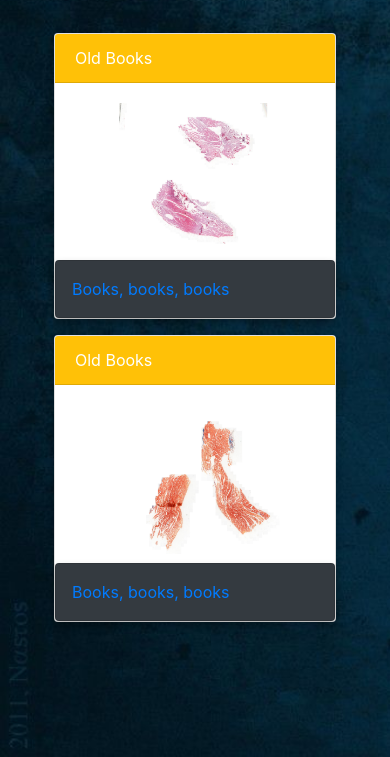
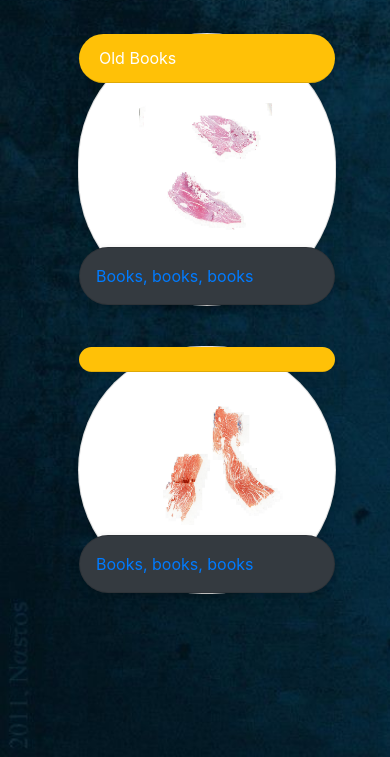
Before and after one commit to MityaChang/FYP-Histology, a PHP site: page /MainHomePage.html in a window 390 px wide. Shown: the part 87-844 px from the top of the page. Run offline with PHP 8.4, Linux system fonts and the light colour scheme.

```diff
--- a/MainHomePage.html
+++ b/MainHomePage.html
@@ -78,7 +78,8 @@
         <div class="container">
             <div class="col-12" >
                 <div class="row ">
-              <div class="card text-white mb-3 mt-4" style="max-width: 18rem;">
+
+                    <div class="card text-white mb-3 mt-4 ml-4" style="max-width: 18rem;">
                         <div class="card-header bg-warning">Old Books</div>
                         <div class="card-body">
                             <img src="img/1M18_0.5x.jpg" class ="round-circle" id="cardImage" alt=""/>
@@ -87,8 +88,9 @@
                             <p class="text-primary m-3">Books, books, books</p>
                         </div>
                     </div>
-                 <div class="card text-white mb-3" style="max-width: 18rem;">
-                <div class="card-header bg-warning">Old Books</div>
+                    <div class="card text-white mb-3 mt-4 ml-4" style="max-width: 18rem;">
+                        <div class="card-header bg-warning"></div>
+
                         <div class="card-body">
                             <img src="img/1M23_0.9x.jpg" class ="round-circle" id="cardImage" alt=""/>
                         </div>
@@ -97,6 +99,8 @@
                         </div>
                     </div>
 
+
+
                 </div>
             </div>
         </div>
--- a/css/Home.css
+++ b/css/Home.css
@@ -63,23 +63,29 @@ body {
 
 
 }
+.card-header:first-child {
+    /* Add shadows to create the "card" effect */
+    border-radius: 150px;
+}
+
 .card {
-  /* Add shadows to create the "card" effect */
-  box-shadow: 0 4px 8px 0 rgba(0,0,0,0.2);
-  transition: 0.3s;
-
-
+    /* Add shadows to create the "card" effect */
+    box-shadow: 0 4px 8px 0 rgba(0,0,0,0.2);
+    transition: 0.3s;
+    border-radius: 150px;
 }
 
 /* On mouse-over, add a deeper shadow */
 .card:hover {
-  box-shadow: 0 8px 16px 0 rgba(0,0,0,0.2);
+    box-shadow: 0 8px 16px 0 rgba(0,0,0,0.2);
 }
 
 #cardImage{
     width: 108%;
     height: 108%;
+    border-radius: 150px;
 }
+
 
 /* ------------------------------------ */
 /* RP Logo CSS */
```
Lines whose indentation alone changed are shown as unchanged.
